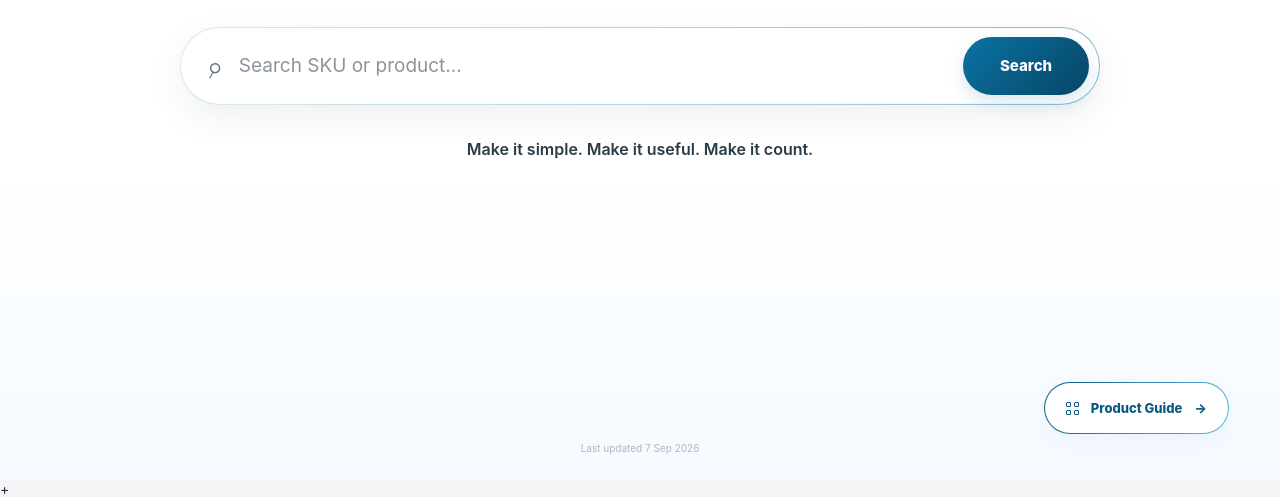
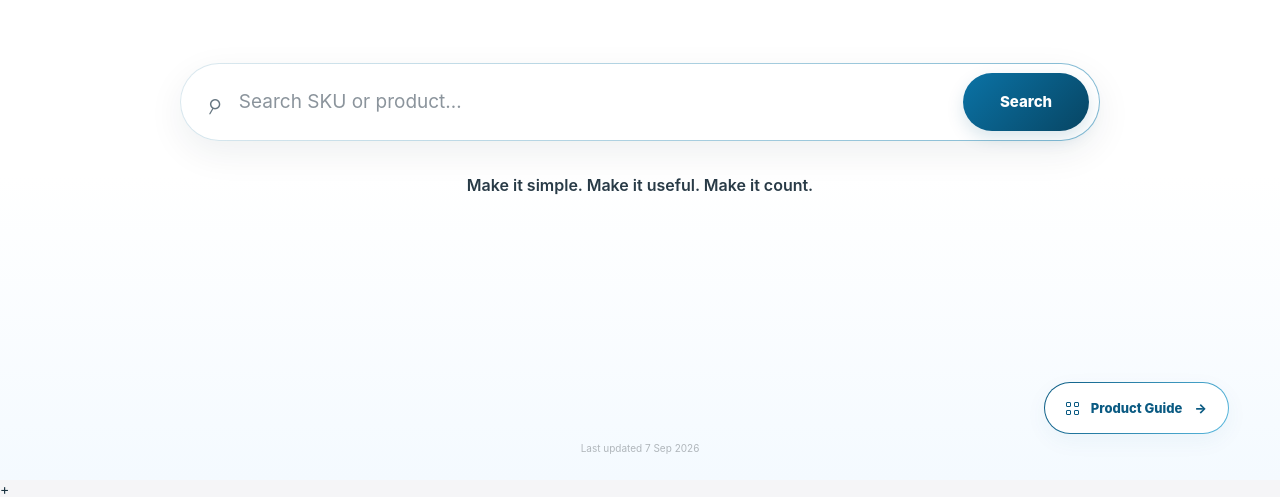
Before and after one commit to brightideas-studio/TyPIS, a website: page index.html in a window 1280 px wide. Shown: the part 320-817 px from the top of the page. Drawn offline with Linux system fonts and the light colour scheme.

Commit message:
Add files via upload

```diff
--- a/index.html
+++ b/index.html
@@ -124,7 +124,7 @@
     /* Minimal search homepage */
     .search-landing{display:flex!important;position:relative;min-height:100vh;padding:24px clamp(20px,5vw,72px);background:linear-gradient(180deg,#fff 0%,#fff 62%,#f4faff 100%);color:#17212b}
     body.exploring .search-landing{display:none!important}
-    .search-home-main{width:min(920px,100%);margin:auto;text-align:center;transform:translateY(-20%)}
+    .search-home-main{width:min(920px,100%);margin:auto;text-align:center;transform:translateY(-10%)}
     .search-home-logo{display:block;width:min(475px,70vw);margin:0 auto 52px;transform:translateY(-20%)}
     .search-home-logo img{display:block;width:100%;height:auto;max-height:151px;object-fit:contain}
     .search-home-bar{height:78px;width:100%;display:flex;align-items:center;gap:14px;padding:0 10px 0 25px;border:1px solid transparent;border-radius:40px;background:linear-gradient(#fff,#fff) padding-box,linear-gradient(120deg,#dce9ef,#80b9d3) border-box;box-shadow:0 12px 36px #152c3a12;transform:translateY(-5%);transition:box-shadow .2s}
@@ -140,7 +140,7 @@
     .product-guide-fab .gallery-grid-icon{display:grid;grid-template-columns:repeat(2,5px);gap:3px}
     .product-guide-fab .gallery-grid-icon i{width:5px;height:5px;border:1.5px solid currentColor;border-radius:1px}
     .search-home-footer{position:absolute;bottom:26px;left:50%;transform:translateX(-50%);color:#b0b6bb;font-size:10px;white-space:nowrap}
-    @media(max-width:680px){.search-landing{padding:20px}.search-home-main{transform:translateY(-27%)}.search-home-logo{width:min(389px,88vw);margin-bottom:38px;transform:translateY(-15%)}.search-home-logo img{max-height:149px}.search-home-bar{height:64px;padding:0 7px 0 18px;transform:translateY(-5%)}.search-home-icon{font-size:24px}.search-home-bar input{font-size:15px}.search-home-bar button{height:50px;min-width:86px;padding:0 17px;font-size:12px}.motivation-quote{margin-top:22px;padding:0 10px;font-size:14px}.product-guide-fab{right:18px;bottom:22px;height:48px;padding:0 17px}.search-home-footer{display:none}}
+    @media(max-width:680px){.search-landing{padding:20px}.search-home-main{transform:translateY(-17%)}.search-home-logo{width:min(389px,88vw);margin-bottom:38px;transform:translateY(-15%)}.search-home-logo img{max-height:149px}.search-home-bar{height:64px;padding:0 7px 0 18px;transform:translateY(-5%)}.search-home-icon{font-size:24px}.search-home-bar input{font-size:15px}.search-home-bar button{height:50px;min-width:86px;padding:0 17px;font-size:12px}.motivation-quote{margin-top:22px;padding:0 10px;font-size:14px}.product-guide-fab{right:18px;bottom:22px;height:48px;padding:0 17px}.search-home-footer{display:none}}
   </style>
   <script src="ty-export-logo-data.js"></script>
 </head>
```
